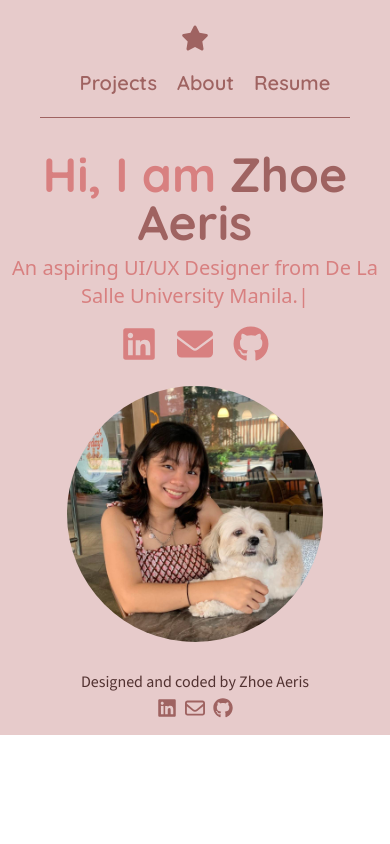
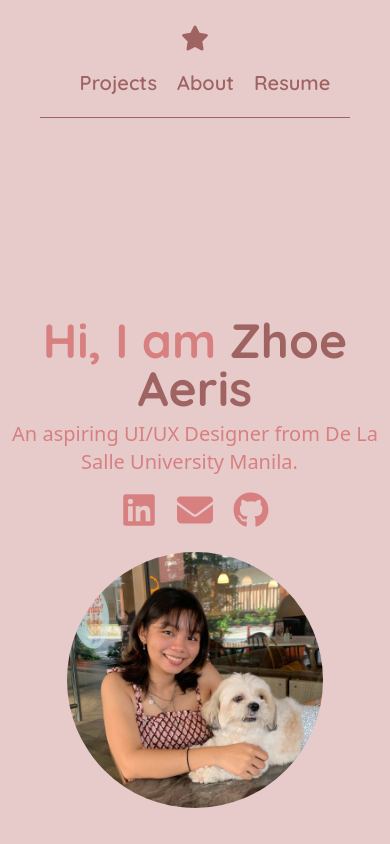
Before and after one commit to zhoexaeris/zhoe.aeris, a Next.js app: page / in a window 390 px wide. Shown: the top 844 px of the page. Built offline with nearby package versions, Linux system fonts and the light colour scheme.

Commit message:
updated homepage

```diff
--- a/app/globals.css
+++ b/app/globals.css
@@ -11,8 +11,8 @@
 @media (prefers-color-scheme: dark) {
   :root {
     --foreground-rgb: 0, 0, 0;
-    --background-start-rgb: 255, 255, 255;
-    --background-end-rgb: 255, 255, 255;
+    --background-start-rgb: 231, 203, 203;
+    --background-end-rgb: 231, 203, 203;
   }
 }
 
--- a/app/mainComponents/Header.js
+++ b/app/mainComponents/Header.js
@@ -22,8 +22,8 @@ const Header = ({color}) => {
   const linkedinIcon = <FontAwesomeIcon icon={faLinkedin} className="w-9 h-9"/>
   const emailIcon = <FontAwesomeIcon icon={faEnvelope} className="w-9 h-9"/>
   return (
-    <section className={`flex flex-col flex-wrap w-full lg:h-screen items-center lg:flex-row lg:px-64 text-[#D88080]`}>
-      <div className='lg:flex-1 w-full items-center text-center'>
+    <section className={`flex flex-col flex-wrap w-full h-screen items-center justify-center lg:flex-row lg:px-64 text-[#D88080] bg-[#E7CBCB]`}>
+      <div className='lg:flex-1 w-full items-center text-center lg:pl-2'>
         <div className='quicksand font-extrabold text-5xl lg:text-left lg:px-0'>
             Hi, I am <span className='text-[#9F6361]'>Zhoe Aeris</span>
         </div>
@@ -39,8 +39,8 @@ const Header = ({color}) => {
             </ul>
         </div>
       </div>
-      <div className='flex items-center justify-center py-5  lg:flex-2 lg:justify-end'>
-        <img src="images/me.jpg" className='w-64 rounded-full shadow-3xl lg:w-96'/>
+      <div className='flex lg:w-1/2 items-center justify-center py-5'>
+        <img src="images/me.jpg" className='w-64 rounded-full shadow-3xl lg:w-96 sm:w-1/2'/>
       </div>
     </section>
   )
--- a/app/page.js
+++ b/app/page.js
@@ -8,7 +8,7 @@ export default function Home() {
       <div className="bg-red w-full">
         <Navbar color="bg-[#E7CBCB]" />
       </div>
-      <div className="body">
+      <div className="body ">
         <Header color="bg-[#E7CBCB]" className ="h-screen"/>
       </div>
       <div>
```
